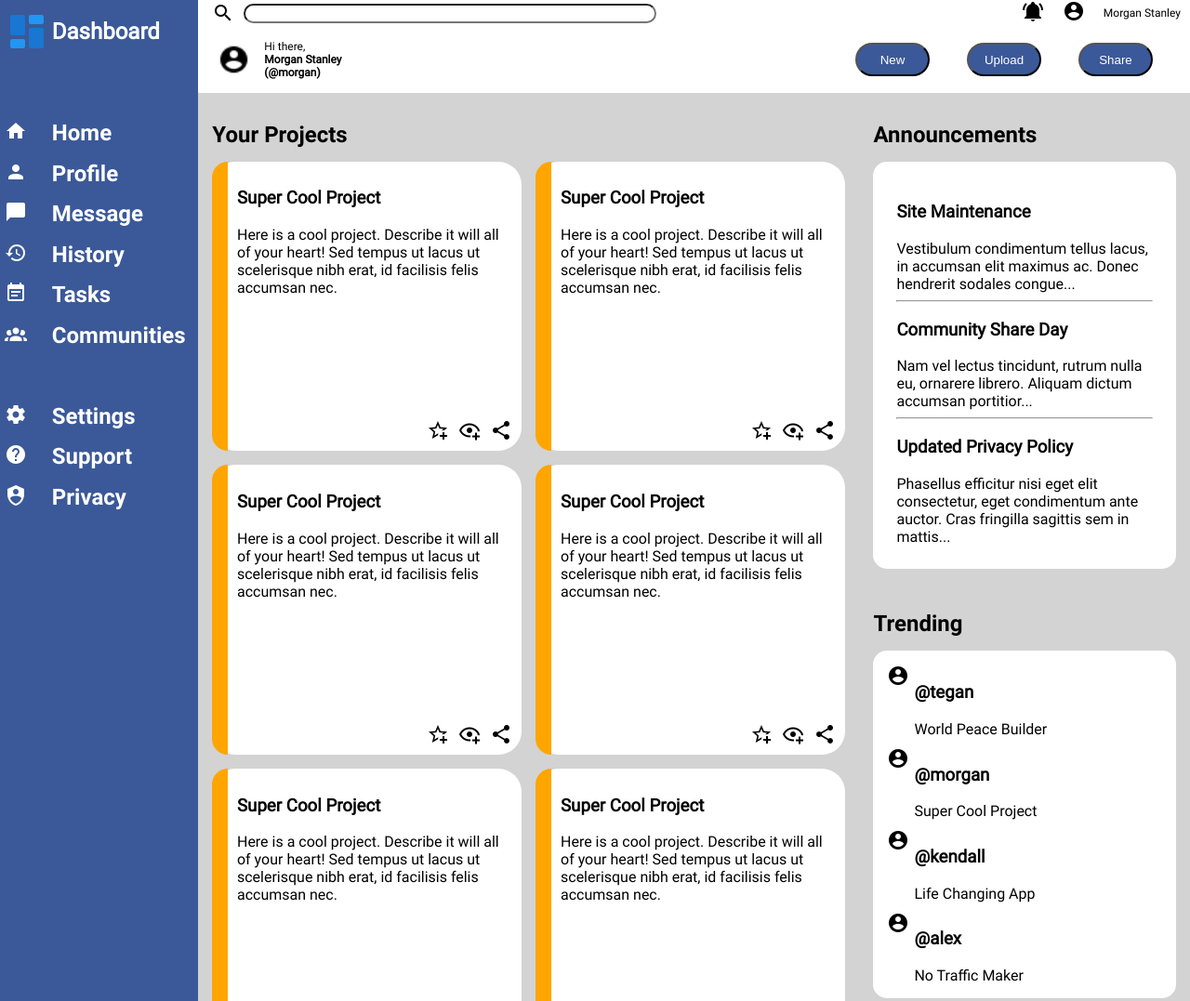
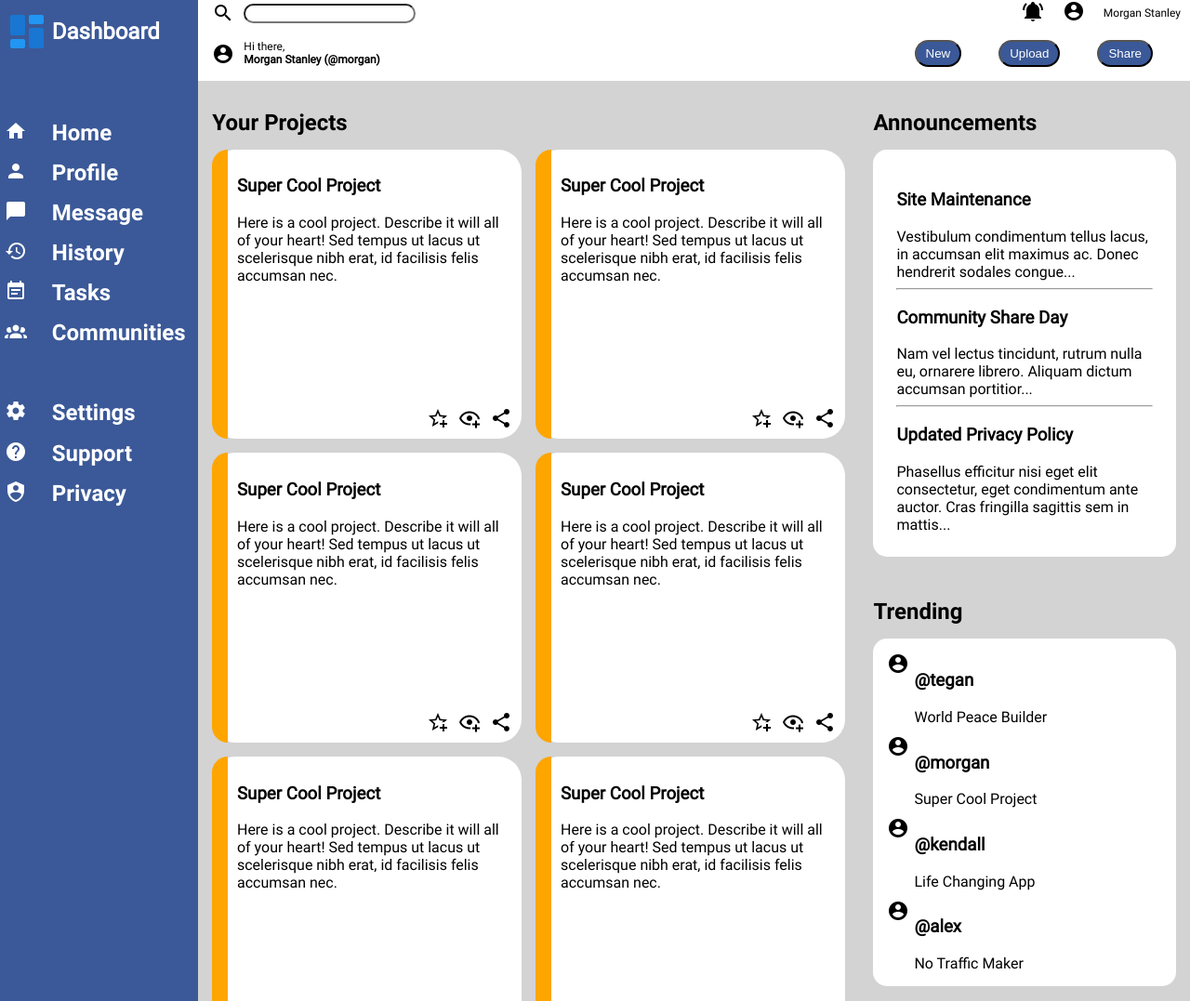
Before and after one commit to aortiz97-stack/Dashboard-TODP, a plain HTML site: page index.html in a window 1280 px wide. Shown: the top 1077 px of the page at 93% size. Drawn offline with Linux system fonts and the light colour scheme.

Commit message:
Edit design for buttons to make more responsive

```diff
--- a/style.css
+++ b/style.css
@@ -13,12 +13,13 @@
     font-family: Roboto, sans-serif;
 }
 
-body{
+body {
     display: grid;
     grid-template-columns: 1fr 5fr;
     grid-template-rows: 1fr 4fr;
-    min-width: 0;
-    min-height: 0;
+    /*min-width: 0;
+    min-height: 0;*/
+    width: 100vw;
     height: 100vh;
     margin: 0;
 }
@@ -28,7 +29,7 @@ h2{
     font-family: Roboto-bold, sans-serif;
 }
 
-h2, p{
+h2, p {
     margin: 0;
 }
 
@@ -36,7 +37,7 @@ h2, p{
 
 aside {
     background-color: #3b5998;
-    height: 100%;
+    /*height: 100%;*/
     grid-row: 1 / -1;
     padding-left: 5px;
     padding-right: 5px;
@@ -58,7 +59,7 @@ a:visited{
 header{
     display: flex;
     flex-direction: column;
-    height: 100%;
+    /*height: 100%;*/
 }
 
 header, main {
@@ -90,7 +91,7 @@ header .top img{
 
 .search-bar input{
     border-radius: 20px;
-    width: 50%;
+    max-width: 50%;
 }
 
 
@@ -132,7 +133,8 @@ a, a:visited {
 }
 
 .img-container{
-    width: 30%;
+    /*width: 30%;*/
+    max-width: 30%;
     display: flex;
     align-items: center;
     justify-content: center;
@@ -140,7 +142,7 @@ a, a:visited {
 
 
 .bottom-left img{
-    min-width: 75%;
+    /*min-width: 75%;*/
 }
 
 .bottom-right{
@@ -155,8 +157,11 @@ a, a:visited {
     border-radius: 20px;
     color: white;
     background-color: #3b5998;
-    height: 2.25rem;
-    width: 5.0rem;
+    /*height: 2.25rem;
+    width: 5.0rem;*/
+    padding: 10px;
+    padding-top: 5px;
+    padding-bottom: 5px;
 }
 
 main {
```
